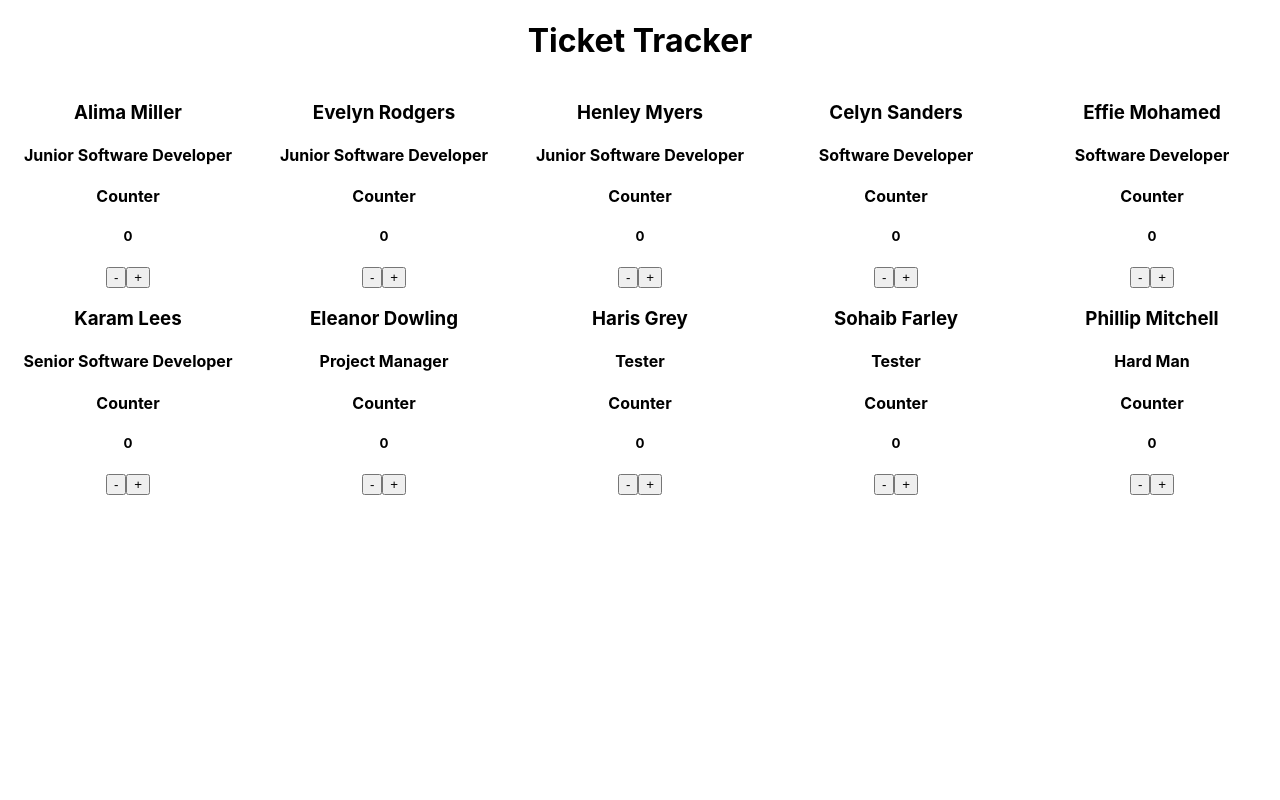
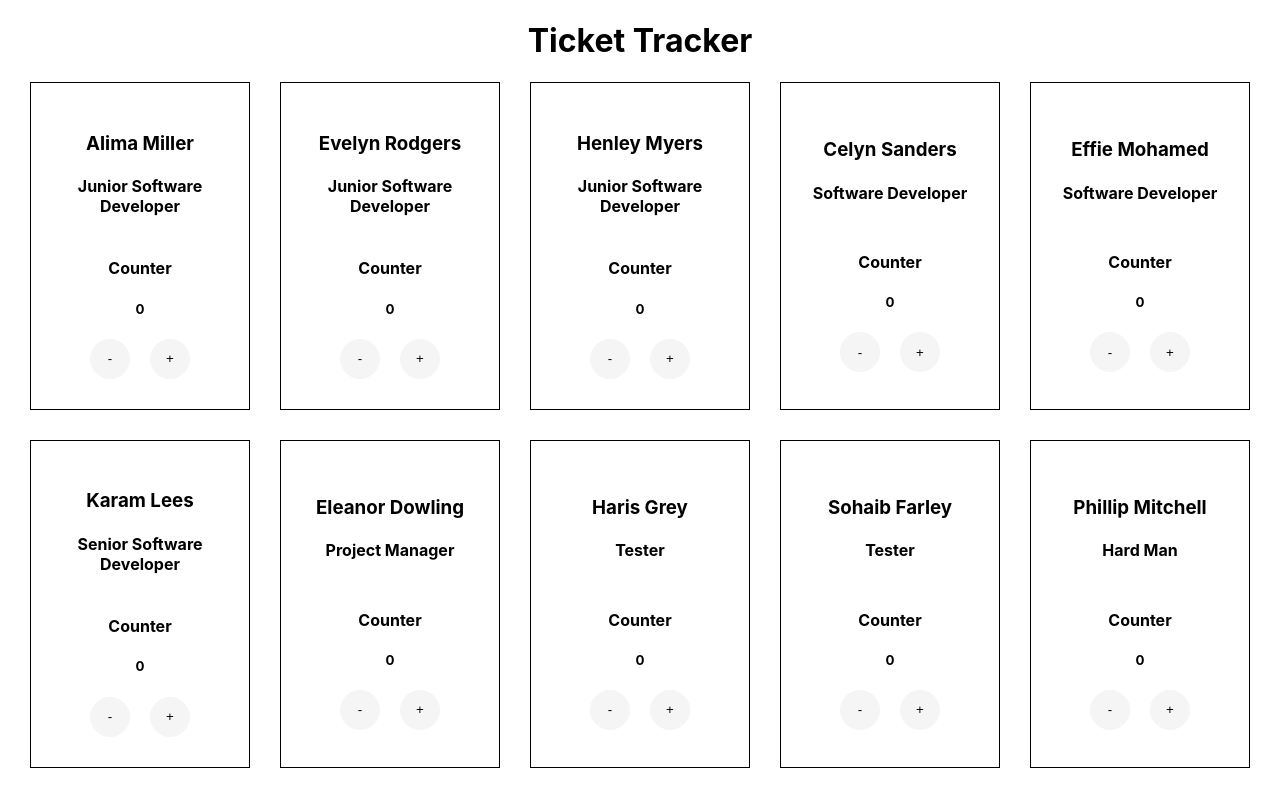
Before and after one commit to khorh/tools-ticket-tracker, a React (Create React App) app: page / in a window 1280 px wide. Built offline with nearby package versions, Linux system fonts and the light colour scheme.

Commit message:
updated scss and created ticket component

```diff
--- /dev/null
+++ b/src/components/Ticket/Ticket.jsx
@@ -0,0 +1,26 @@
+import {useState} from 'react'
+import './Ticket.scss'
+
+const Ticket = ({elem}) => {
+  const [counter, setCounter] = useState(0);
+  const counterIncrement = () => setCounter(counter + 1);
+  const counterDecrement = () => counter === 0 ? setCounter(0) : setCounter(counter - 1);
+
+  return (
+    <div className="ticket">
+      <div>
+        <h3 className="ticket__name">{elem.name}</h3>
+        <h4 className="ticket__role">{elem.role}</h4>
+      </div>
+      <div>
+        <h4 className="ticket__counter">Counter</h4>
+        <h5 className="ticket__count">{counter}</h5>
+        <button className="ticket__btn" onClick={counterDecrement}>-</button>
+        <button className="ticket__btn" onClick={counterIncrement}>+</button>
+      </div>
+    </div>
+  );
+
+}
+
+export default Ticket
--- /dev/null
+++ b/src/components/Ticket/Ticket.scss
@@ -0,0 +1,15 @@
+.ticket {
+  display: flex;
+  flex-direction: column;
+  justify-content: space-evenly;
+  border: 1px solid black;
+  padding: 30px;
+  &__btn {
+    height: 40px;
+    width: 40px;
+    border-radius: 50%;
+    margin: 0 10px;
+    background-color: whitesmoke;
+    border: 1px solid whitesmoke;
+  }
+}
--- a/src/components/TicketTracker/TicketTracker.jsx
+++ b/src/components/TicketTracker/TicketTracker.jsx
@@ -1,27 +1,11 @@
-import React, { useState } from "react";
+
 import "./TicketTracker.scss";
 
+import Ticket from "../Ticket/Ticket"
+
 const TicketTracker = ({teamArr}) => {
-    const [counter, setCounter] = useState(0);
 
-    const counterIncrement = (id) => setCounter(counter + 1);
-
-    const counterDecrement = (id) => counter === 0 ? setCounter(0) : setCounter(counter - 1);
-
-    const ticketJsx = teamArr.map(elem => {
-        return (
-          <div>
-            <h3>{elem.name}</h3>
-            <h4>{elem.role}</h4>
-            <div data-id={elem.id}>
-              <h4>Counter</h4>
-              <h5>{counter}</h5>
-                <button onClick={() => counterDecrement(elem.id)}>-</button>
-                <button onClick={counterIncrement}>+</button>
-            </div>
-          </div>
-        );
-      });
+    const ticketJsx = teamArr.map(elem => <Ticket elem={elem} />);
 
     return (
         <section className="ticket-container">
--- a/src/components/TicketTracker/TicketTracker.scss
+++ b/src/components/TicketTracker/TicketTracker.scss
@@ -1,4 +1,7 @@
 .ticket-container {
   display: grid;
   grid-template-columns: repeat(5, 1fr);
+  gap: 30px;
+  margin: 0 30px;
+
 }
```
